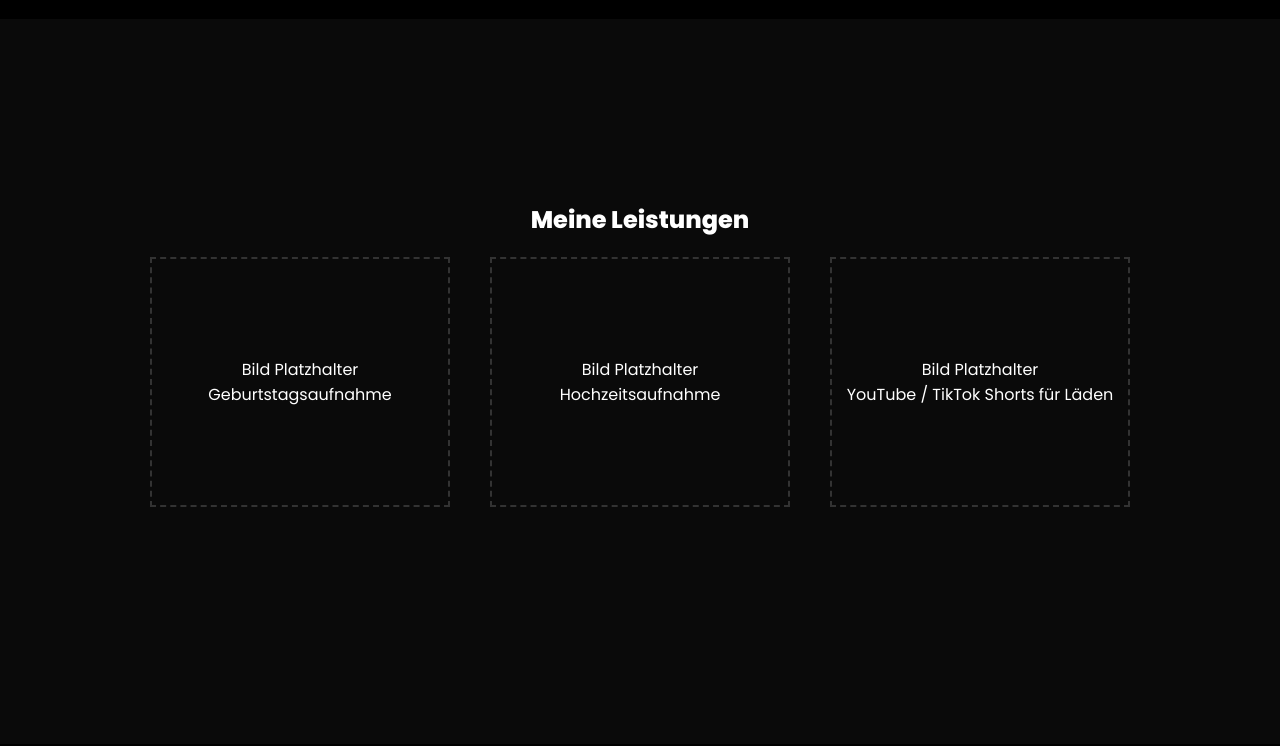
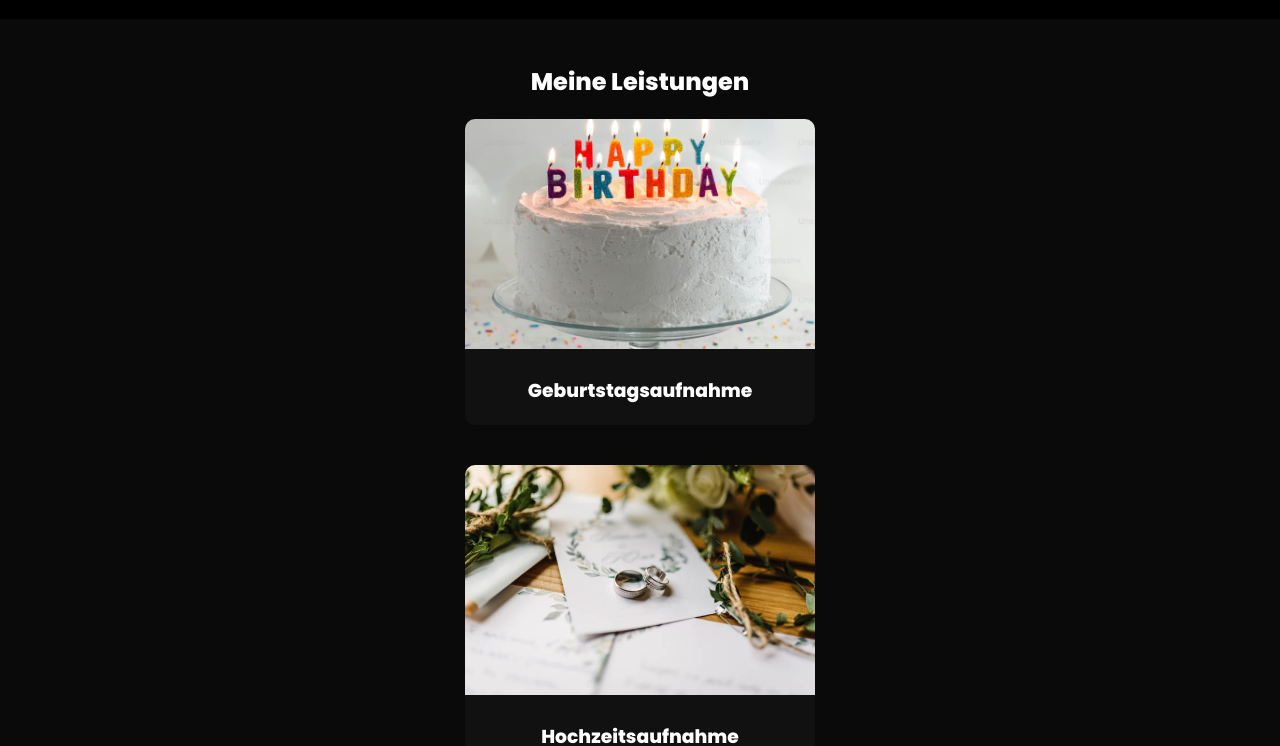
Before and after one commit to studiosimo/studio-ismo-webseite, a plain HTML site: page services.html in a window 1280 px wide. Shown: the part 56-802 px from the top of the page. Drawn offline with Linux system fonts and the light colour scheme.

Commit message:
Add files via upload

```diff
--- a/services.html
+++ b/services.html
@@ -21,10 +21,19 @@
 <section class="section">
 <h1>Meine Leistungen</h1>
 
-<div class="cards">
-<div class="card">Bild Platzhalter<br>Geburtstagsaufnahme</div>
-<div class="card">Bild Platzhalter<br>Hochzeitsaufnahme</div>
-<div class="card">Bild Platzhalter<br>YouTube / TikTok Shorts für Läden</div>
+<div class="card">
+    <img src="geburtstag.jpg" class="service-img">
+    <h3>Geburtstagsaufnahme</h3>
+</div>
+
+<div class="card">
+    <img src="hochzeit.jpg" class="service-img">
+    <h3>Hochzeitsaufnahme</h3>
+</div>
+
+<div class="card">
+    <img src="shorts.jpg" class="service-img">
+    <h3>YouTube / TikTok Shorts</h3>
 </div>
 
 </section>
--- a/style.css
+++ b/style.css
@@ -142,14 +142,26 @@
 }
 
 .card{
-    width:300px;
-    height:250px;
-    border:2px dashed #333;
+    width:350px;
+    background:#111;
     margin:20px;
-    display:flex;
-    justify-content:center;
-    align-items:center;
-    transition:0.3s;
+    border-radius:10px;
+    overflow:hidden;
+    transition:0.4s;
+}
+
+.card:hover{
+    transform:translateY(-10px);
+}
+
+.service-img{
+    width:100%;
+    height:230px;
+    object-fit:cover;
+}
+
+.card h3{
+    padding:20px;
 }
 
 .card:hover{
@@ -192,3 +204,14 @@
     text-decoration:none;
     font-weight:600;
 }
+.main-logo{
+    width:350px;
+    height:350px;
+    object-fit:contain;
+    animation:fadeIn 2s ease-in-out;
+}
+
+@keyframes fadeIn{
+    from{opacity:0; transform:scale(0.8);}
+    to{opacity:1; transform:scale(1);}
+}
```
Also changed, not shown: index.html (+1 -1 lines), geburtstag.jpg (added), hochzeit.jpg (added), logo.png (added), shorts.jpg (added).
